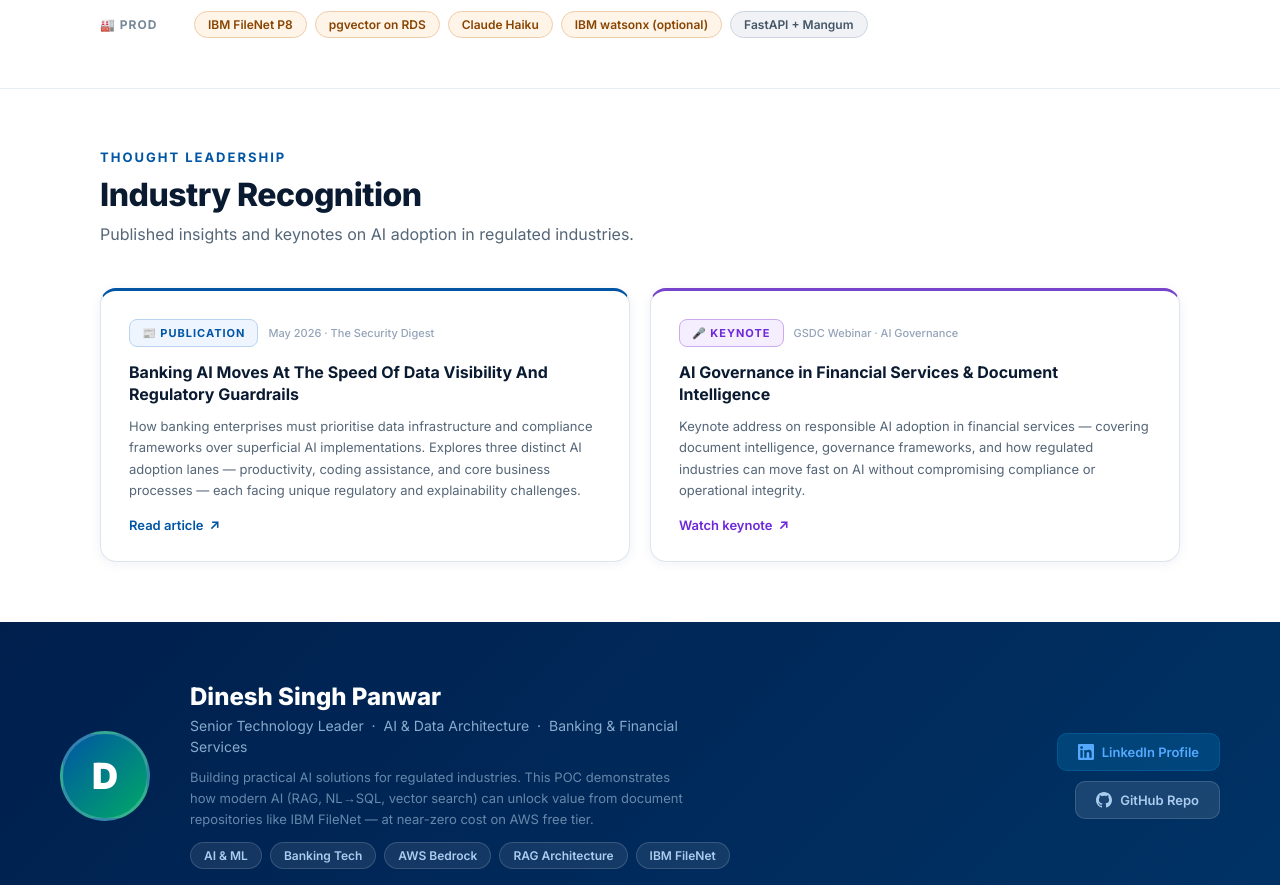
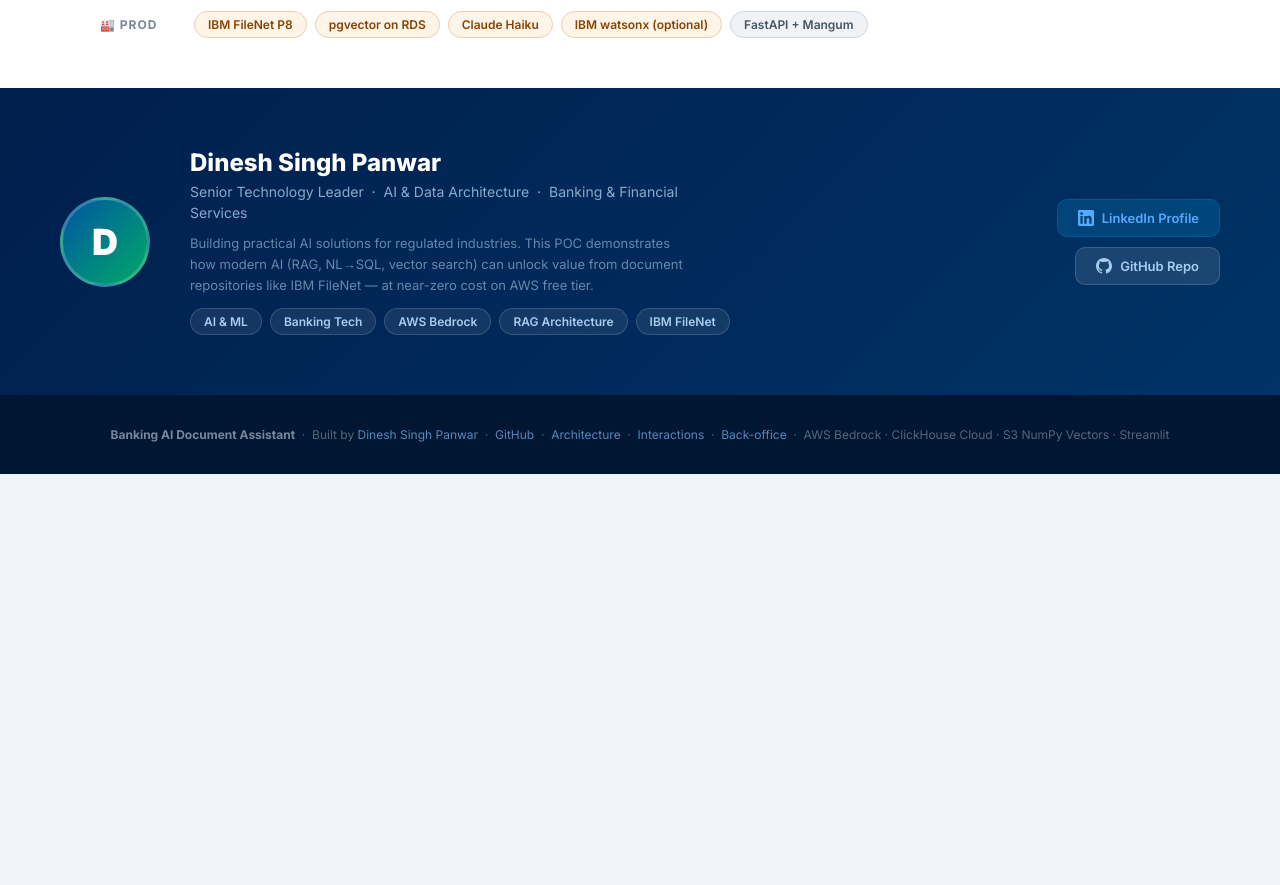
Before and after one commit to dpanwar-vigyan/securebank-ai-poc, a plain HTML site: page index.html in a window 1280 px wide. Shown: the part 4052-4937 px from the top of the page. After the commit the page ends 4526 px from the top, so only its background shows below. Drawn offline with Linux system fonts and the light colour scheme.

Commit message:
Revert "feat: add Thought Leadership section — Security Digest article + GSDC keynote"
This reverts commit 917c90a106ad020febfe47eb972c0d78d6ac7093.

```diff
--- a/index.html
+++ b/index.html
@@ -639,47 +639,6 @@
   </div>
 </div>
 
-<!-- Thought Leadership -->
-<div style="background:#fff;border-top:1px solid #e8eef6;padding:60px 0">
-  <div class="section" style="padding-top:0;padding-bottom:0">
-    <div class="section-title">Thought Leadership</div>
-    <div class="section-heading">Industry Recognition</div>
-    <p class="section-sub">Published insights and keynotes on AI adoption in regulated industries.</p>
-
-    <div class="cards cards-2">
-
-      <!-- Security Digest Article -->
-      <a href="https://www.thesecuritydigest.com/news/panwar-kshetra-ai-adoption-challenges-in-banking"
-         target="_blank" class="card card-blue" style="text-decoration:none">
-        <div style="display:flex;align-items:center;gap:10px;margin-bottom:14px">
-          <div style="background:#eef5ff;border:1px solid #b8d4f0;border-radius:8px;padding:6px 12px;font-size:11px;font-weight:700;color:#0055a5;text-transform:uppercase;letter-spacing:1px">📰 Publication</div>
-          <div style="font-size:11px;color:#94a3b8;font-weight:500">May 2026 · The Security Digest</div>
-        </div>
-        <div class="card-title" style="font-size:16px;line-height:1.4">Banking AI Moves At The Speed Of Data Visibility And Regulatory Guardrails</div>
-        <p class="card-desc" style="margin-top:10px">How banking enterprises must prioritise data infrastructure and compliance frameworks over superficial AI implementations. Explores three distinct AI adoption lanes — productivity, coding assistance, and core business processes — each facing unique regulatory and explainability challenges.</p>
-        <div style="margin-top:16px;display:flex;align-items:center;gap:6px;font-size:13px;font-weight:600;color:#0055a5">
-          Read article <span>↗</span>
-        </div>
-      </a>
-
-      <!-- GSDC Keynote -->
-      <a href="https://www.youtube.com/watch?v=klmZRIDQkX4&t=1255s"
-         target="_blank" class="card card-purple" style="text-decoration:none">
-        <div style="display:flex;align-items:center;gap:10px;margin-bottom:14px">
-          <div style="background:#f5eeff;border:1px solid #ccaaee;border-radius:8px;padding:6px 12px;font-size:11px;font-weight:700;color:#6d28d9;text-transform:uppercase;letter-spacing:1px">🎤 Keynote</div>
-          <div style="font-size:11px;color:#94a3b8;font-weight:500">GSDC Webinar · AI Governance</div>
-        </div>
-        <div class="card-title" style="font-size:16px;line-height:1.4">AI Governance in Financial Services & Document Intelligence</div>
-        <p class="card-desc" style="margin-top:10px">Keynote address on responsible AI adoption in financial services — covering document intelligence, governance frameworks, and how regulated industries can move fast on AI without compromising compliance or operational integrity.</p>
-        <div style="margin-top:16px;display:flex;align-items:center;gap:6px;font-size:13px;font-weight:600;color:#6d28d9">
-          Watch keynote <span>↗</span>
-        </div>
-      </a>
-
-    </div>
-  </div>
-</div>
-
 <!-- Author -->
 <div class="author-section">
   <div class="author-inner">
```
